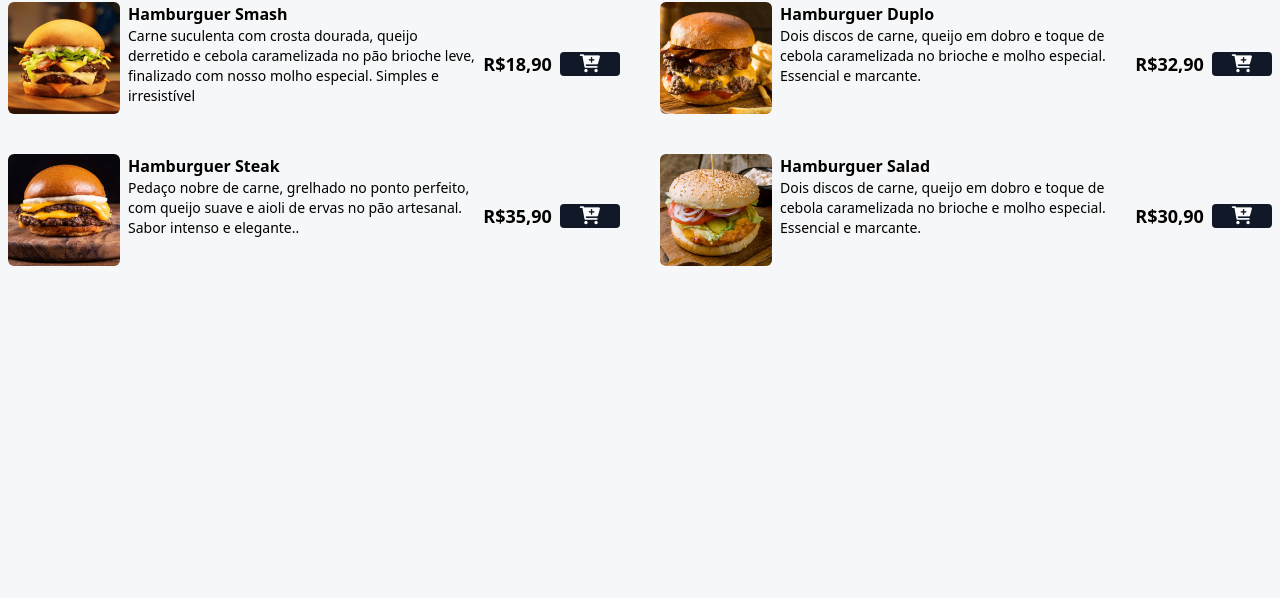
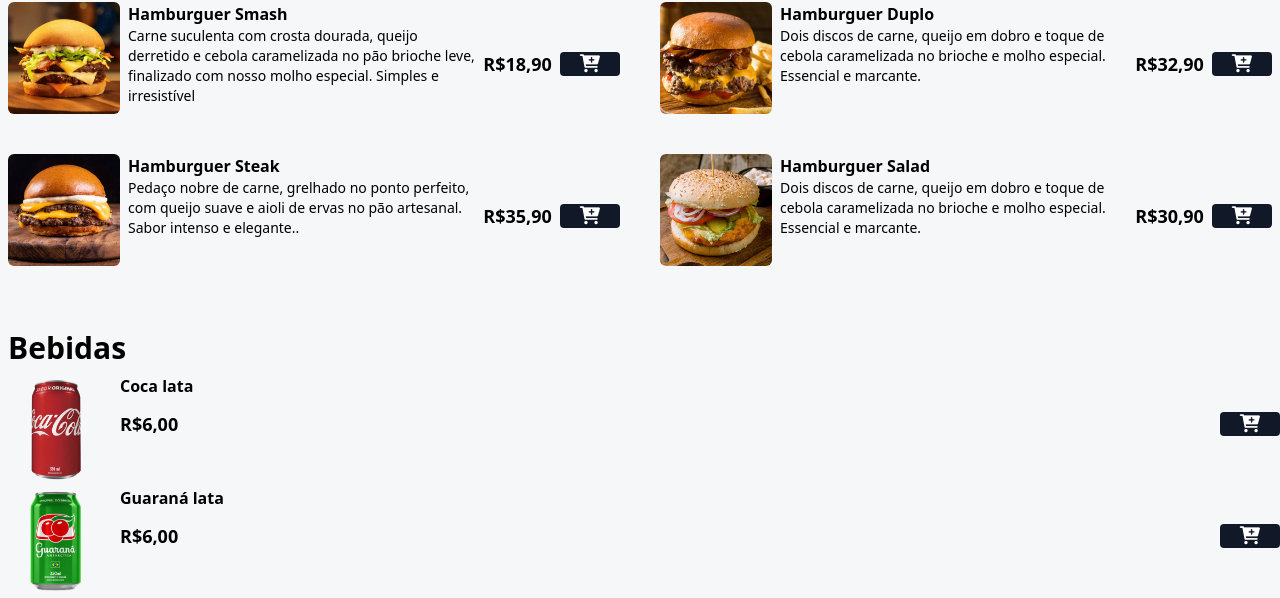
Before and after one commit to Paulo-ods/projeto-hamburgueria, a website: page index.html in a window 1280 px wide. Shown: the part 514-1112 px from the top of the page. Before the commit the page ends 844 px from the top, so only its background shows below. Drawn offline with Linux system fonts and the light colour scheme.

Commit message:
menu bebidas

```diff
--- a/index.html
+++ b/index.html
@@ -116,6 +116,53 @@
             </div>
 
         </main>
+
+        <div class="mx-auto max-w-7xl px-2 my-2" id="bebidas">
+            <h2 class="font-bold text-3xl">
+                Bebidas
+            </h2>
+        </div>
+
+        <div>
+            <div class="flex gap-2 w-full">
+                <img class="w-28 h-28 rounded-md hover:scale-110 hover:rotate-2 duration-300"
+                src="./img/refri-1.png" alt="Coca lata">
+
+                <div class="w-full">
+                    <p class="font-bold">Coca lata</p>
+                    <div class="flex items-center gap-2 justify-between mt-3">
+                        <p class="font-bold text-lg">R$6,00</p>
+                        <button class="bg-gray-900 px-5 rounded add-to-cart-btn"
+                        data-name="Coca lata"
+                        data-price="6">
+
+                        <i class="fa fa-cart-plus text-lg text-white "></i>
+                        </button>
+                    </div>
+                </div>
+
+            </div>
+
+            <div class="flex gap-2 w-full">
+                <img class="w-28 h-28 rounded-md hover:scale-110 hover:rotate-2 duration-300"
+                src="./img/refri-2.png" alt="Guarana lata">
+
+                <div class="w-full">
+                    <p class="font-bold">Guaraná lata</p>
+                    <div class="flex items-center gap-2 justify-between mt-3">
+                        <p class="font-bold text-lg">R$6,00</p>
+                        <button class="bg-gray-900 px-5 rounded add-to-cart-btn"
+                        data-name="Guarana lata"
+                        data-price="6">
+
+                        <i class="fa fa-cart-plus text-lg text-white "></i>
+                        </button>
+                    </div>
+                </div>
+
+            </div>
+        </div>
+
       </div>
       <!-- FIM MENU -->
 </body>
```
Also changed, not shown: img/nova.png (added), img/nova2.png (added), styles/output.css.
